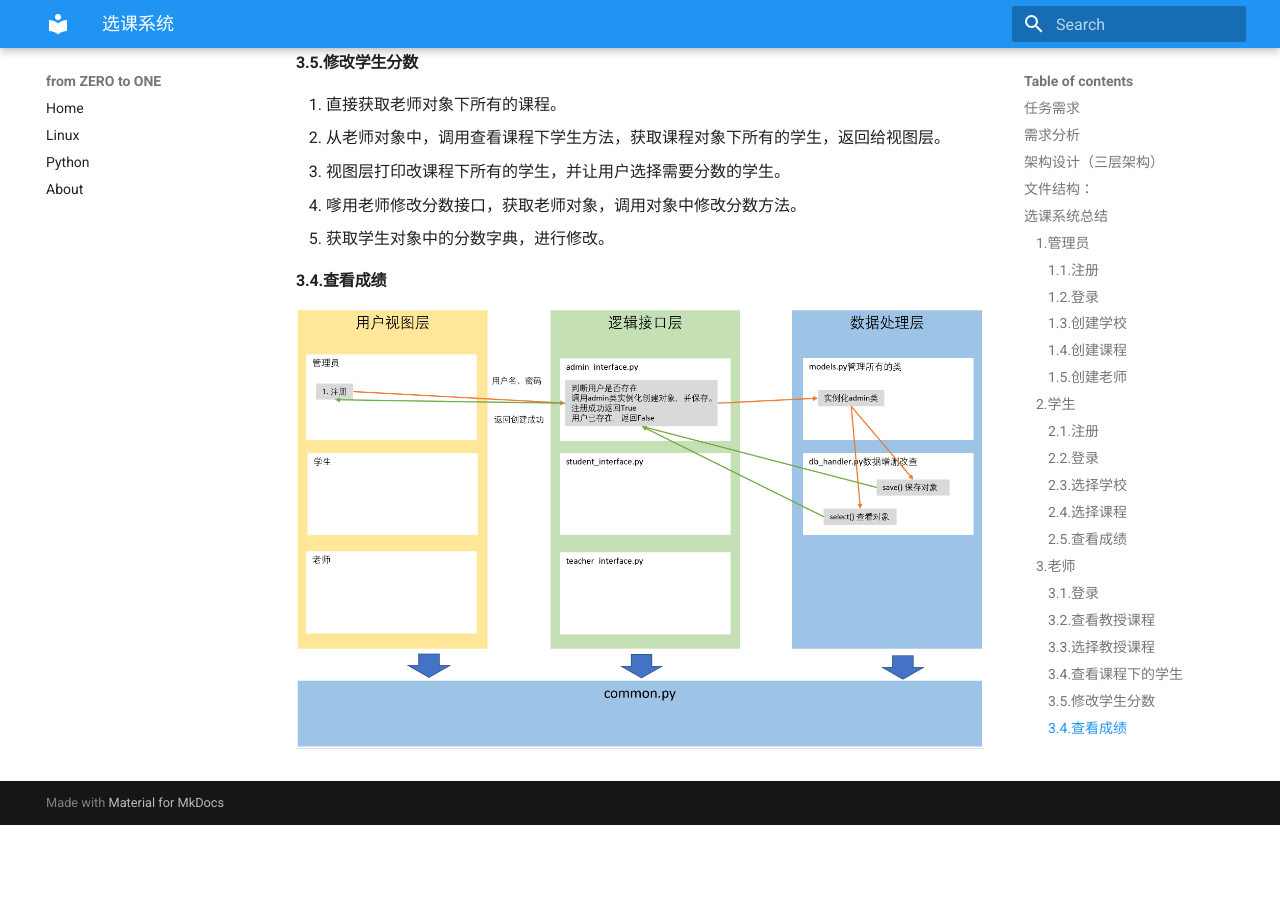
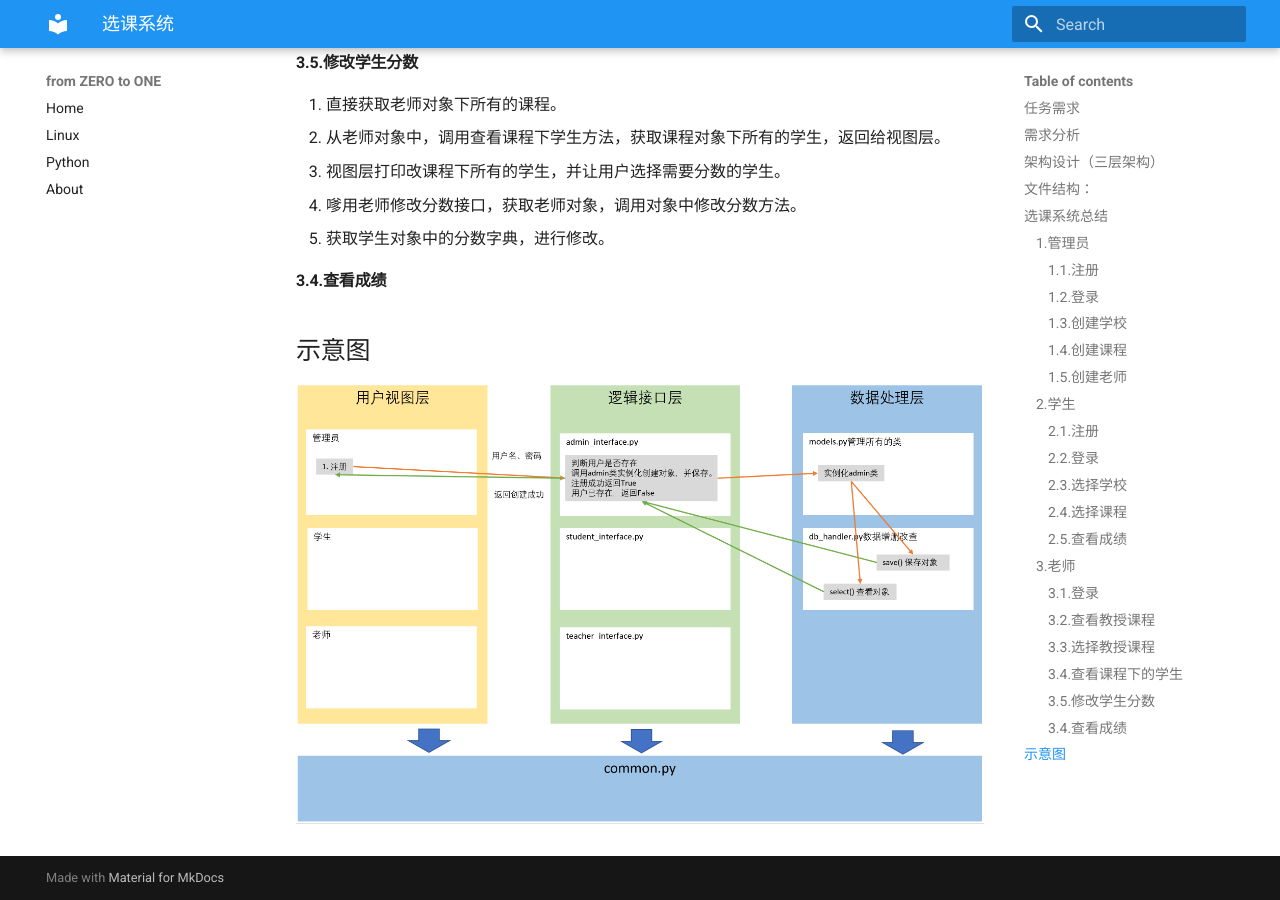
Before and after one commit to huyuhui001/mySite, an MkDocs documentation site: the page built from docs/python/Demo/CourseSystem.md, in a window 1280 px wide and 900 px high, scrolled down 5185 px. Built offline with MkDocs 1.6.1 and Material for MkDocs 9.7.7, drawn with Linux system fonts in a browser that asks for light colours; before the commit the page ends 6010 px from its top, so only the background shows below that.

Commit message:
Documentation

```diff
--- a/docs/python/Demo/CourseSystem.md
+++ b/docs/python/Demo/CourseSystem.md
@@ -195,4 +195,6 @@
 #### 3.4.查看成绩
 
 
+## 示意图
+
 ![课程系统示意图](./Assets/CourseSystem_01.png)
```
